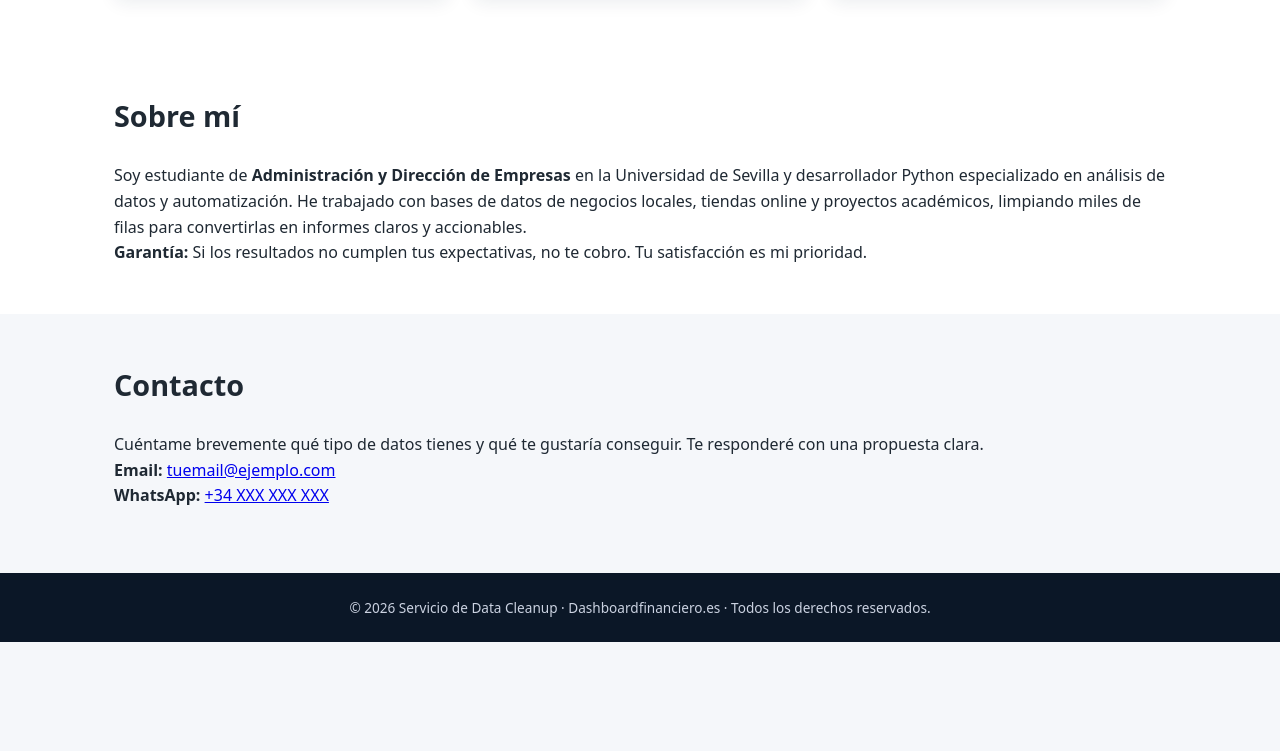
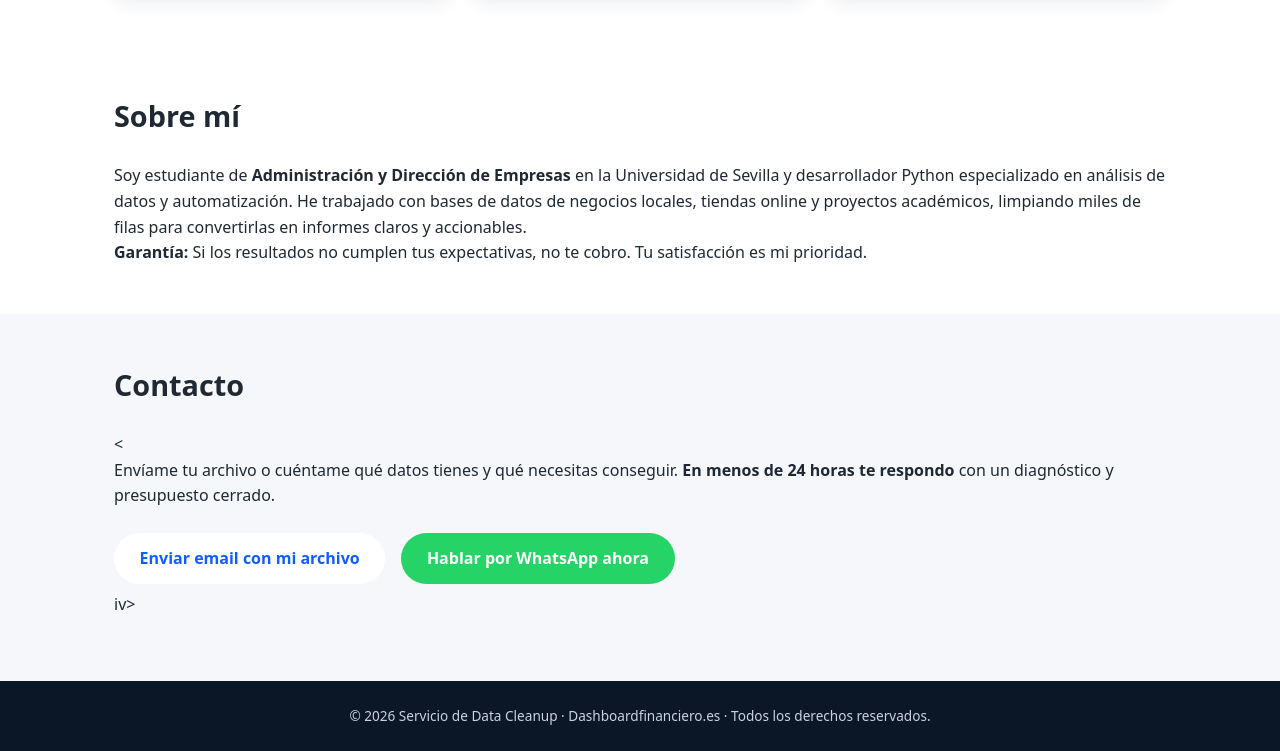
Before and after one commit to claccolu06-maker/data-cleanup-service, a plain HTML site: page index.html in a window 1280 px wide. Shown: the part 2039-2790 px from the top of the page. Before the commit the page ends 2681 px from the top, so only its background shows below. Drawn offline with Linux system fonts and the light colour scheme.

Commit message:
Mejorar seccion Contacto con CTAs directos - Paso 3

```diff
--- a/index.html
+++ b/index.html
@@ -179,12 +179,13 @@
     <section class="section" id="contacto">
       <div class="container">
         <h2>Contacto</h2>
-        <p>
-          Cuéntame brevemente qué tipo de datos tienes y qué te gustaría conseguir. Te responderé con una propuesta clara.
-        </p>
-        <p><strong>Email:</strong> <a href="mailto:tuemail@ejemplo.com">tuemail@ejemplo.com</a></p>
-        <p><strong>WhatsApp:</strong> <a href="https://wa.me/34XXXXXXXXX" target="_blank">+34 XXX XXX XXX</a></p>
-      </div>
+        <      <p>
+        Envíame tu archivo o cuéntame qué datos tienes y qué necesitas conseguir. <strong>En menos de 24 horas te respondo</strong> con un diagnóstico y presupuesto cerrado.
+      </p>
+      <div style="display: flex; gap: 1rem; margin-top: 1.5rem; flex-wrap: wrap;">
+        <a href="mailto:tuemail@ejemplo.com?subject=Presupuesto%20limpieza%20de%20datos&body=Hola,%20tengo%20datos%20que%20necesito%20limpiar.%20Te%20cuento:%20" class="btn-primary" style="text-decoration: none;">Enviar email con mi archivo</a>
+        <a href="https://wa.me/34XXXXXXXXX?text=Hola,%20quiero%20un%20presupuesto%20para%20limpiar%20mis%20datos." target="_blank" class="btn-primary" style="text-decoration: none; background: #25D366; color: white;">Hablar por WhatsApp ahora</a>
+      </div>iv>
     </section>
   </main>
 
```
